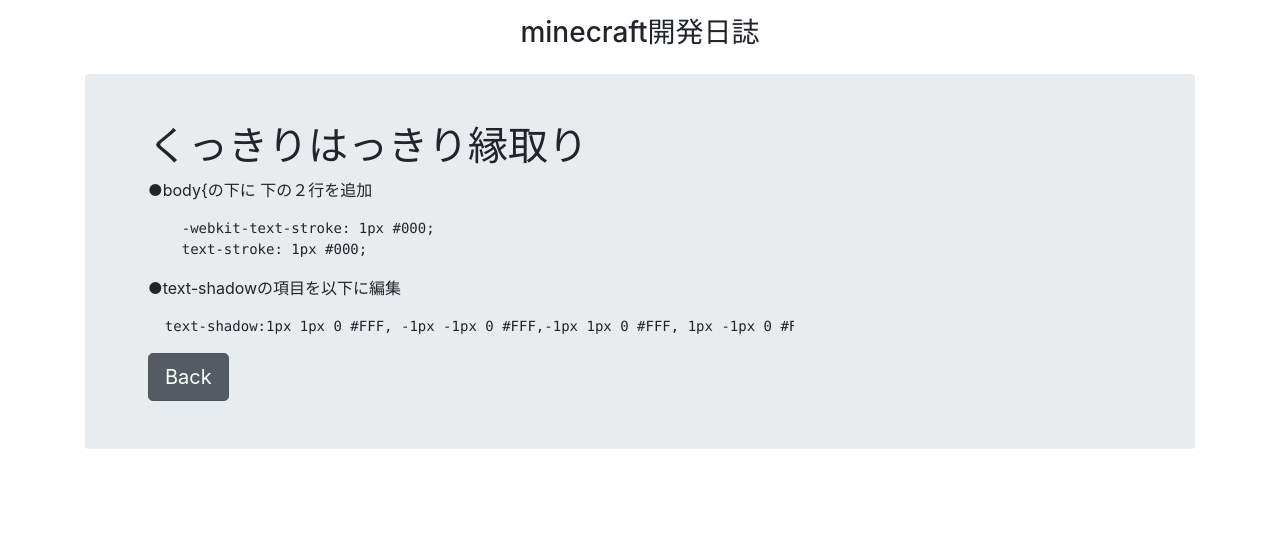
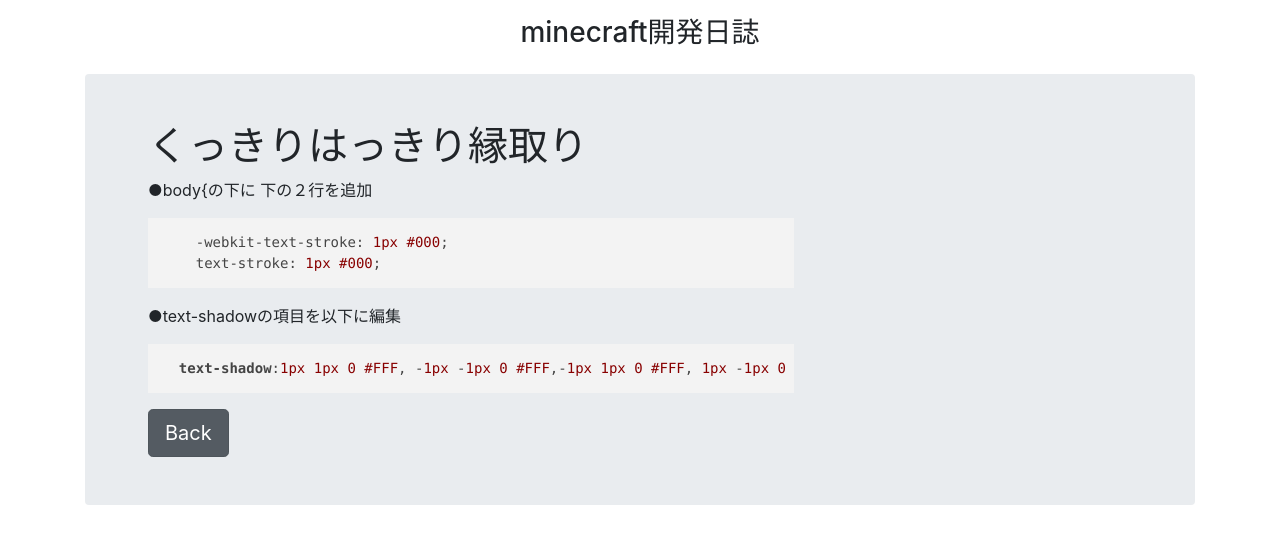
Before and after one commit to nukokoi/minecraft, a Jekyll site: the page built from _posts/2019-07-01-title.md, in a window 1280 px wide. Shown: the top 544 px of the page. Built offline with Jekyll 4.4.1, drawn with Linux system fonts in a browser that asks for light colours; nearby versions of some CDN libraries.

Commit message:
update  2019-07-01 22:47;32

````diff
--- a/_layouts/default.html
+++ b/_layouts/default.html
@@ -10,8 +10,11 @@
         {% endif %}
     </title>
 
+
     <!-- Bootstrap core CSS -->
     <link href="https://stackpath.bootstrapcdn.com/bootstrap/4.3.1/css/bootstrap.min.css" rel="stylesheet">
+    <!-- highlight.js -->
+    <link rel="stylesheet" href="https://cdnjs.cloudflare.com/ajax/libs/highlight.js/8.6/styles/default.min.css">
 
     <!-- Custom styles for this template -->
     <!-- <link href="" rel="stylesheet"> -->
--- a/_posts/2019-07-01-title.md
+++ b/_posts/2019-07-01-title.md
@@ -8,10 +8,10 @@
 下の２行を追加
 
 
-{% highlight css%}
+```css
     -webkit-text-stroke: 1px #000;
     text-stroke: 1px #000;
-{% endhighlight %}
+```
 
 ●text-shadowの項目を以下に編集
 
````
Also changed, not shown: other parts of _layouts/default.html (+3 -0 lines).
